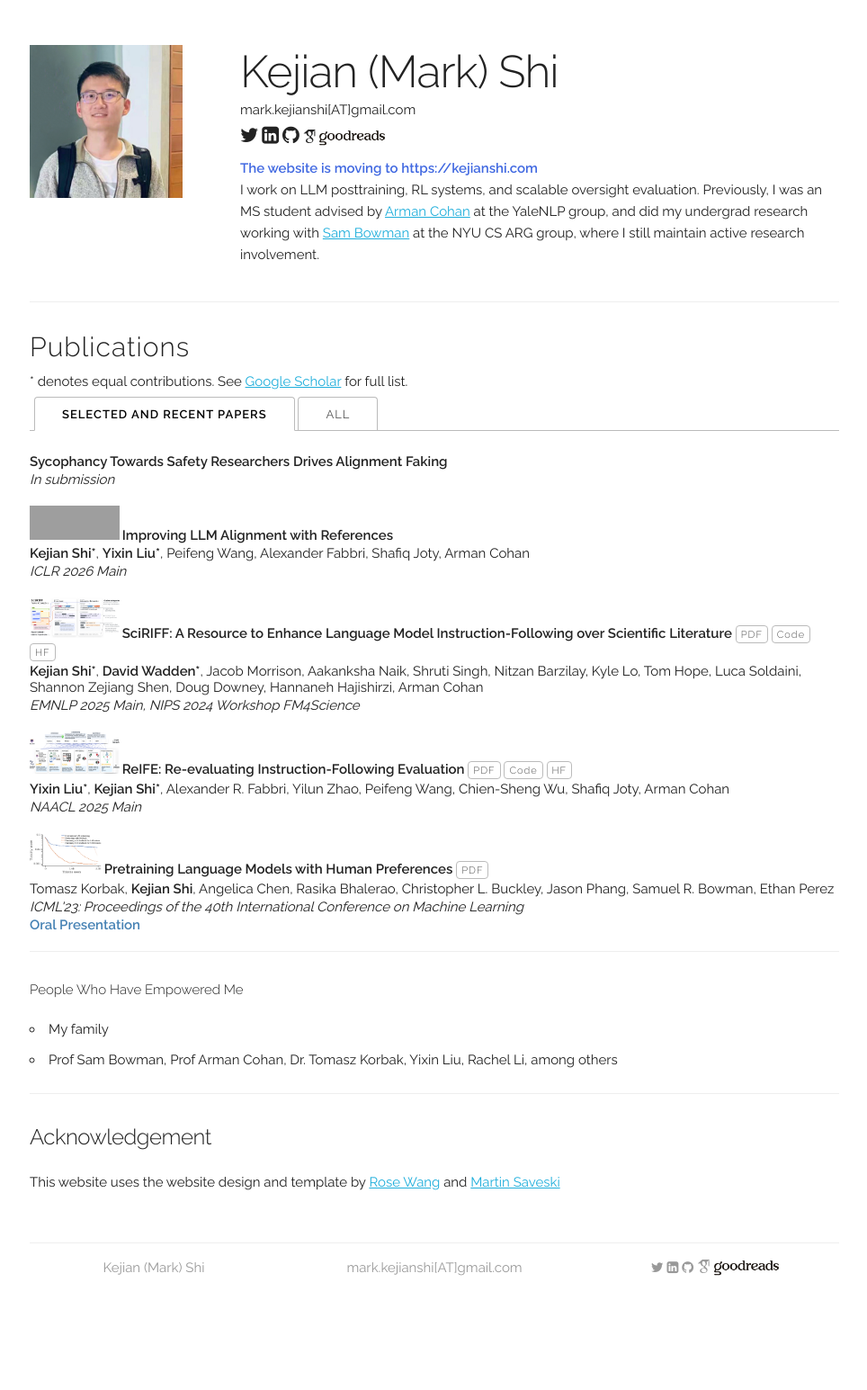
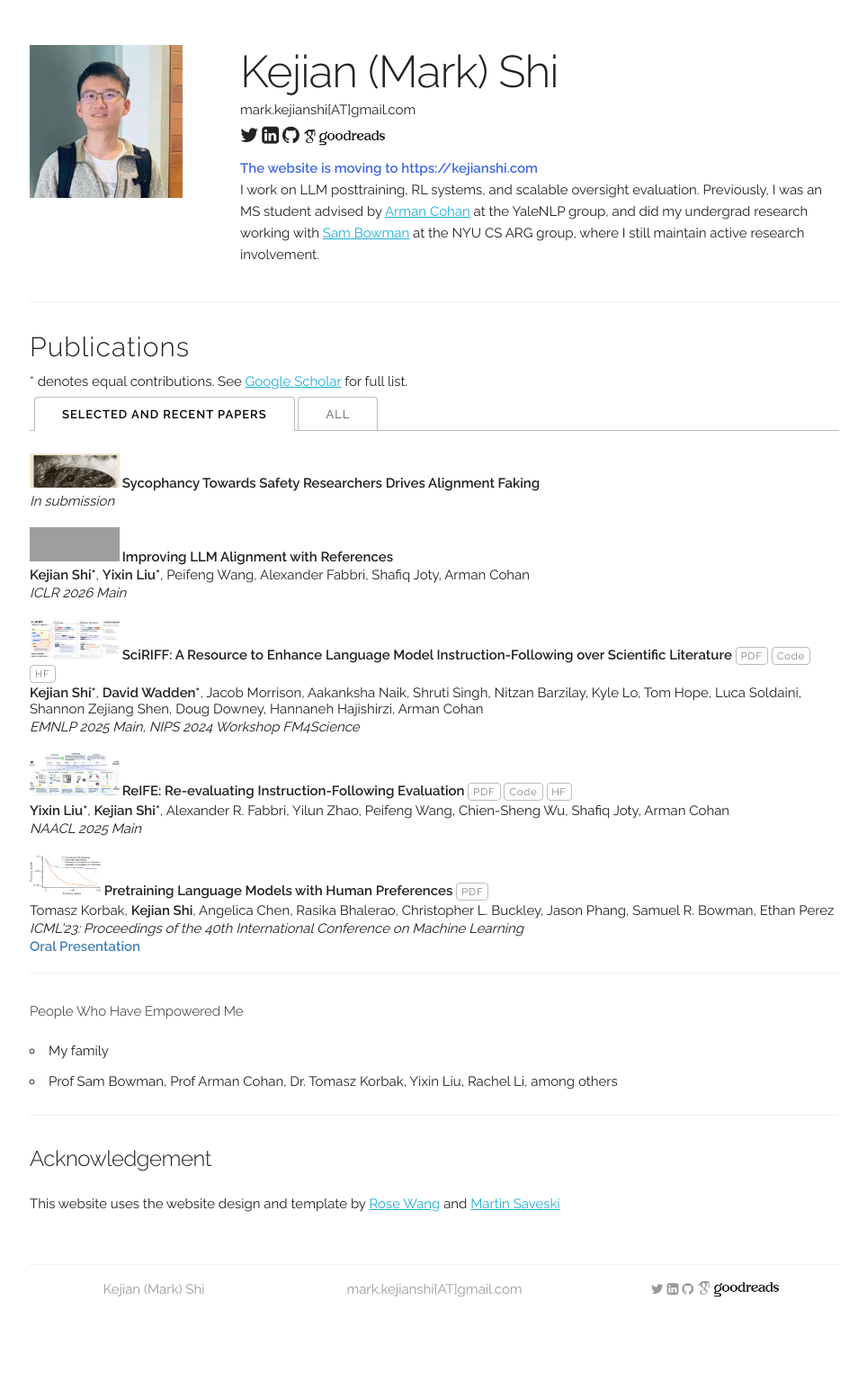
Before and after one commit to shi-kejian/shi-kejian.github.io, a Jekyll site: the page built from index.html, in a window 1280 px wide. Shown: the whole page at 90% size, without its empty margins (157-1121 px from the left). Built offline with Jekyll 4.4.1, drawn with Linux system fonts in a browser that asks for light colours; some web fonts are replaced; before the commit the page ends 1521 px from its top, so only the background shows below that; grey boxes are pictures that could not be loaded.

Commit message:
placeholder fig
placeholder fig

```diff
--- a/_data/publications.yaml
+++ b/_data/publications.yaml
@@ -1,5 +1,5 @@
 papers:
-  - title: "Sycophancy Towards Safety Researchers Drives Alignment Faking"
+  - title: "<img src='images/placeholder_alignment_fake.png' style='width: 100px; height: 38px; margin-right: -1px;'> Sycophancy Towards Safety Researchers Drives Alignment Faking"
     authors:
     venue: In submission
     paper_pdf:
```
Also changed, not shown: images/placeholder_alignment_fake.png (added).
